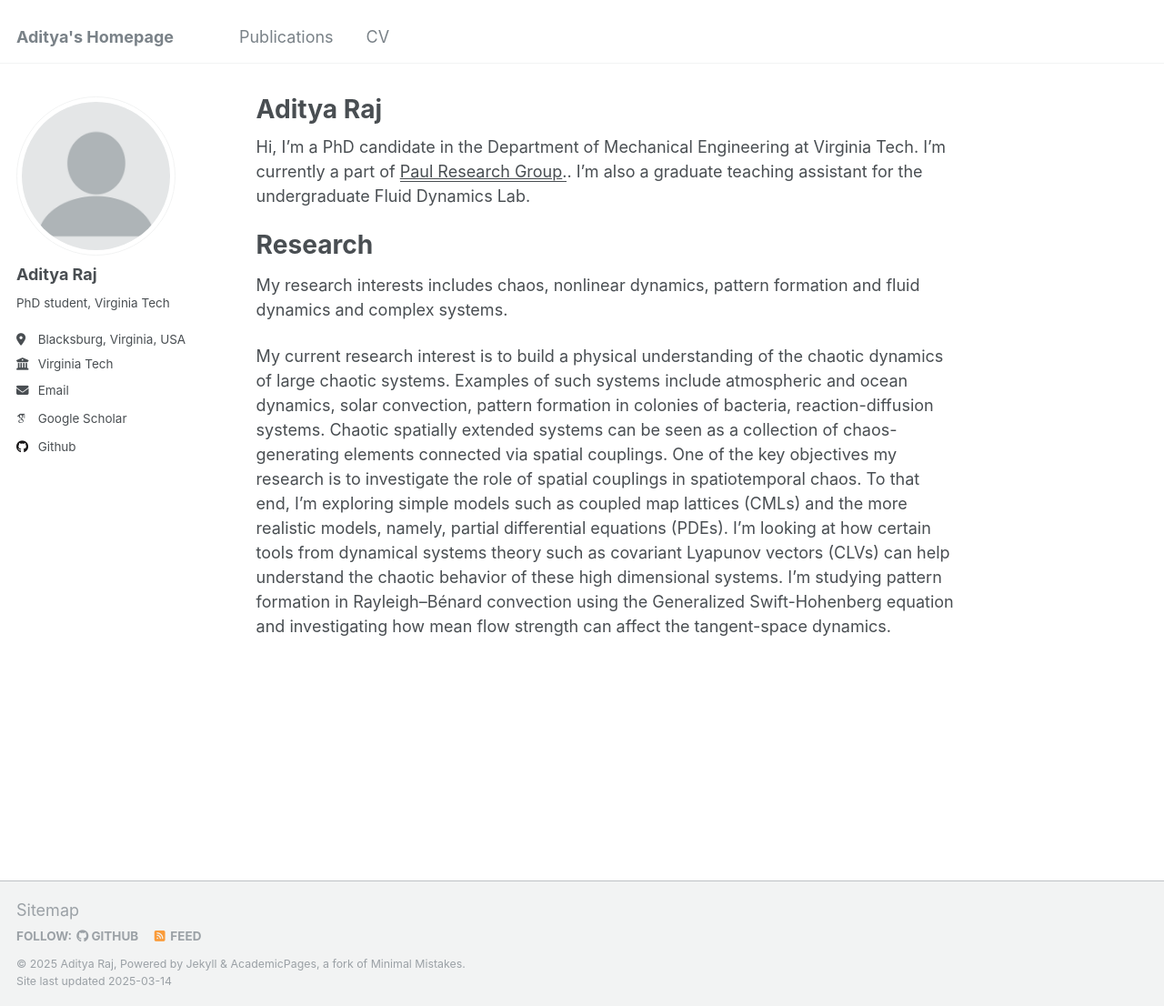
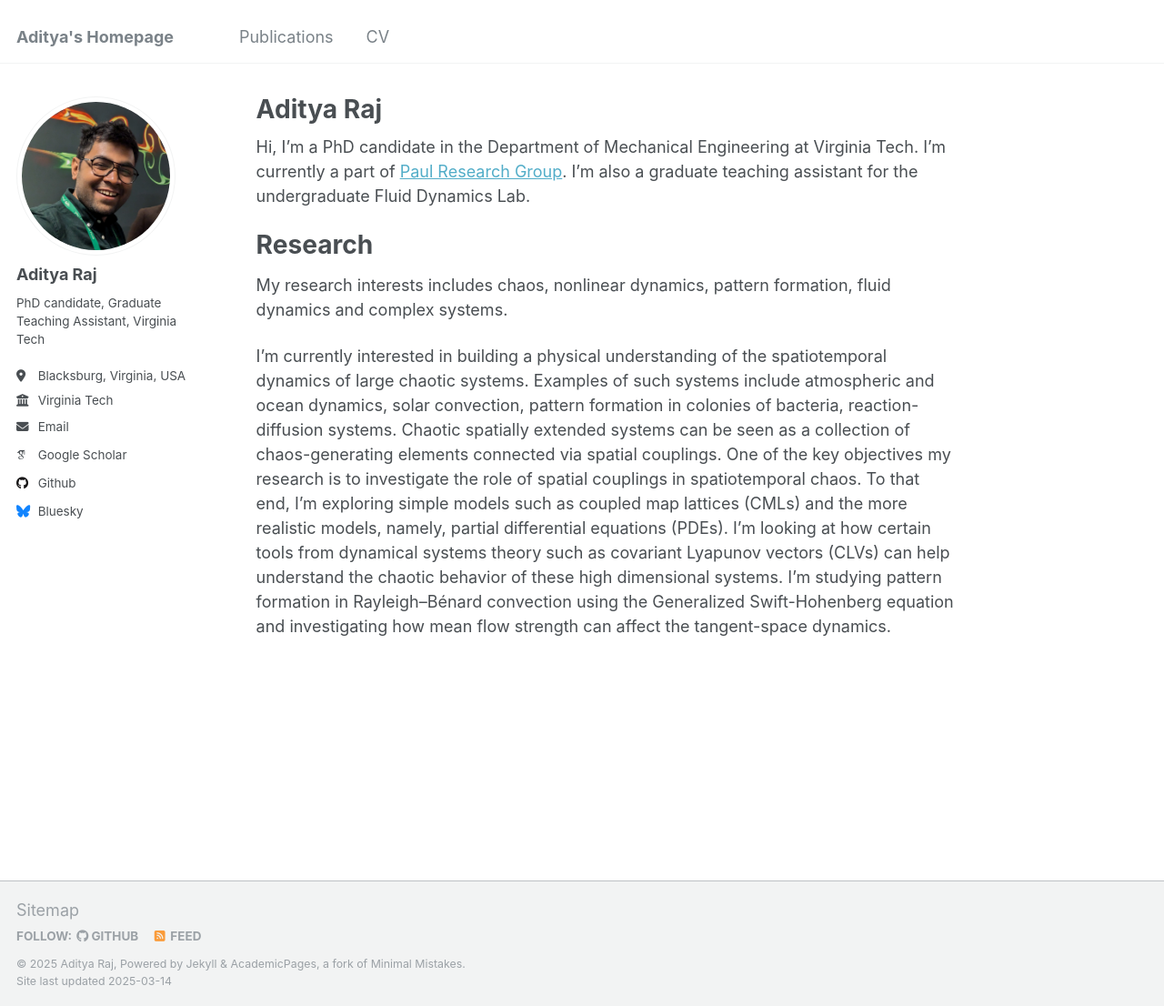
Before and after one commit to Adityafy/adityafy.github.io, a Jekyll site: the page built from _pages/about.md, in a window 1280 px wide and 1106 px high. Shown: the whole window at 91% size. Built offline with Jekyll 4.4.1, drawn with Linux system fonts in a browser that asks for light colours; some web fonts are replaced.

Commit message:
profile pic added and research updated

```diff
--- a/_config.yml
+++ b/_config.yml
@@ -11,7 +11,7 @@ locale                   : "en-US"
 title                    : "Aditya's Homepage"
 title_separator          : "-"
 name                     : &name "Aditya Raj"
-description              : &description "PhD student, Virginia Tech"
+description              : &description "PhD candidate, Virginia Tech"
 url                      : https://adityafy.github.io # the base hostname & protocol for your site e.g. "https://mmistakes.github.io"
 baseurl                  : "" # the subpath of your site, e.g. "/blog"
 repository               : "Adityafy/adityafy.github.io"
@@ -21,10 +21,10 @@ repository               : "Adityafy/adityafy.github.io"
 #               Additional customization can be done by editing /_includes/author-profile.html
 author:
   # Biographic information
-  avatar           : "profile.png"
+  avatar           : "aditya.jpg"
   name             : "Aditya Raj"
   pronouns         : # example: "she/her"
-  bio              : "PhD student, Virginia Tech"
+  bio              : "PhD candidate, Graduate Teaching Assistant, Virginia Tech"
   location         : "Blacksburg, Virginia, USA"
   employer         : "Virginia Tech"
   uri              : # URL
@@ -48,7 +48,7 @@ author:
   stackoverflow    : # User number or user number and name (i.e., use "1" or "1/jeff-atwood")
 
   # Social media
-  bluesky          : # "bsky.app" # Replace this with you Bluesky username
+  bluesky          : "nonlinearady.bsky.social" # Replace this with you Bluesky username
   facebook         : # Username
   flickr           : # Username
   foursquare       : # Username
--- a/_pages/about.md
+++ b/_pages/about.md
@@ -7,10 +7,10 @@ redirect_from:
   - /about.html
 ---
 
-Hi, I'm a PhD candidate in the Department of Mechanical Engineering at Virginia Tech. I'm currently a part of <u><a href="https://paul.me.vt.edu">Paul Research Group</a>.</u>. I'm also a graduate teaching assistant for the undergraduate Fluid Dynamics Lab.
+Hi, I'm a PhD candidate in the Department of Mechanical Engineering at Virginia Tech. I'm currently a part of [Paul Research Group](https://paul.me.vt.edu). I'm also a graduate teaching assistant for the undergraduate Fluid Dynamics Lab.
 
 Research
 ======
-My research interests includes chaos, nonlinear dynamics, pattern formation and fluid dynamics and complex systems.
+My research interests includes chaos, nonlinear dynamics, pattern formation, fluid dynamics and complex systems.
 
-My current research interest is to build a physical understanding of the chaotic dynamics of large chaotic systems. Examples of such systems include atmospheric and ocean dynamics, solar convection, pattern formation in colonies of bacteria, reaction-diffusion systems. Chaotic spatially extended systems can be seen as a collection of chaos-generating elements connected via spatial couplings. One of the key objectives my research is to investigate the role of spatial couplings in spatiotemporal chaos. To that end, I’m exploring simple models such as coupled map lattices (CMLs) and the more realistic models, namely, partial differential equations (PDEs). I’m looking at how certain tools from dynamical systems theory such as covariant Lyapunov vectors (CLVs) can help understand the chaotic behavior of these high dimensional systems. I'm studying pattern formation in Rayleigh–Bénard convection using the Generalized Swift-Hohenberg equation and investigating how mean flow strength can affect the tangent-space dynamics.
+I'm currently interested in building a physical understanding of the spatiotemporal dynamics of large chaotic systems. Examples of such systems include atmospheric and ocean dynamics, solar convection, pattern formation in colonies of bacteria, reaction-diffusion systems. Chaotic spatially extended systems can be seen as a collection of chaos-generating elements connected via spatial couplings. One of the key objectives my research is to investigate the role of spatial couplings in spatiotemporal chaos. To that end, I’m exploring simple models such as coupled map lattices (CMLs) and the more realistic models, namely, partial differential equations (PDEs). I’m looking at how certain tools from dynamical systems theory such as covariant Lyapunov vectors (CLVs) can help understand the chaotic behavior of these high dimensional systems. I'm studying pattern formation in Rayleigh–Bénard convection using the Generalized Swift-Hohenberg equation and investigating how mean flow strength can affect the tangent-space dynamics.
```
Also changed, not shown: images/aditya.jpg (added).
